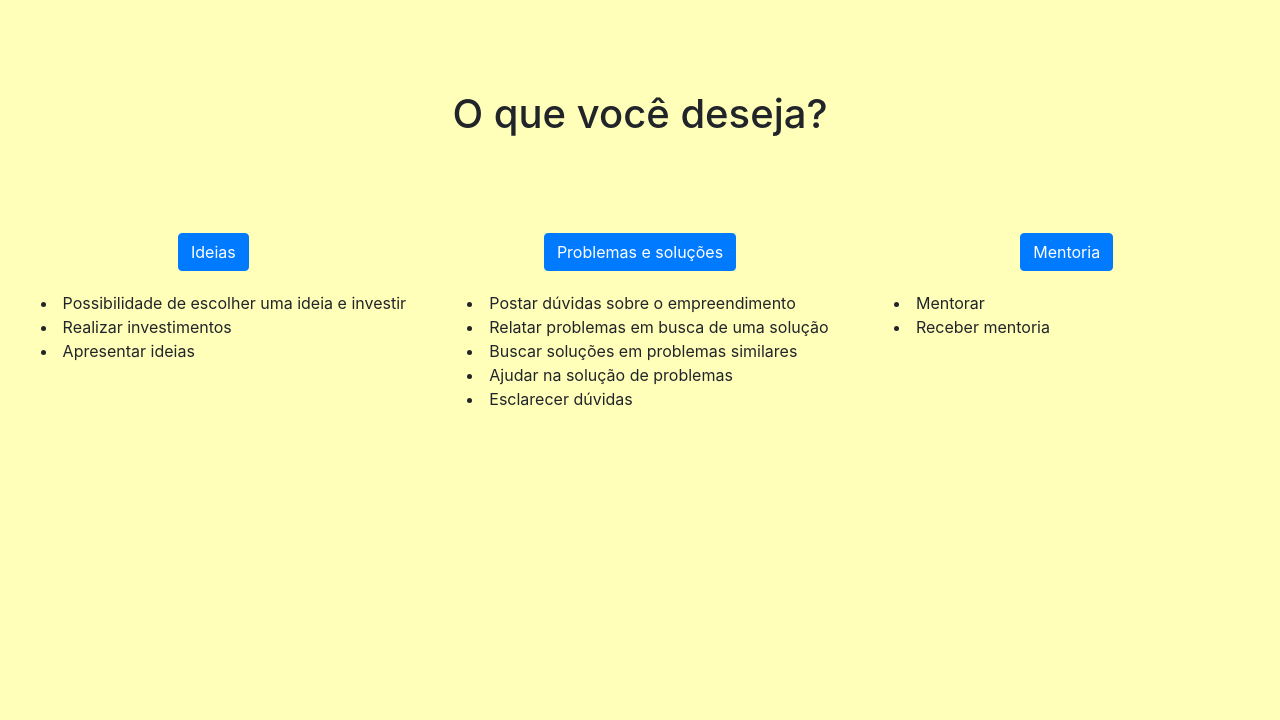
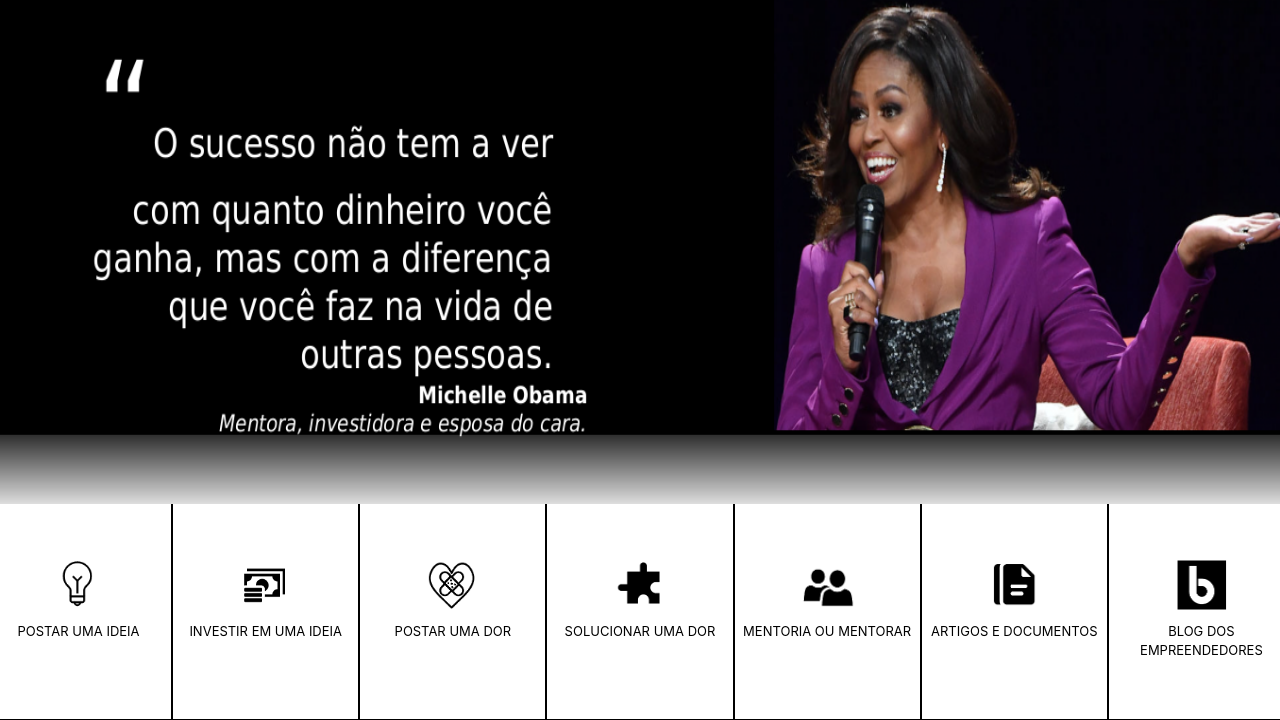
Before and after one commit to EmpreendedoresThinkTank/Empreeder-com-paixao, a Flask app: page / in a window 1280 px wide. Shown: the part 80-800 px from the top of the page. Run offline with Flask 2, Linux system fonts and the light colour scheme; some libraries are stand-ins or nearby versions.

Commit message:
Home page modified

```diff
--- a/app.py
+++ b/app.py
@@ -200,7 +200,16 @@ def single_idea_page(idea_id):
 
 @app.route('/')
 def home_page():
-    return render_template('home.html')
+
+    all_buttons_info = (('lamp_symbol.png', ('POSTAR UMA IDEIA',), url_for('create_idea_page')),
+                        ('money_symbol.png', ('INVESTIR EM UMA IDEIA',), url_for('ideas_page')),
+                        ('heart_symbol.png', ('POSTAR UMA DOR',), '.'),
+                        ('puzzle_symbol.png', ('SOLUCIONAR UMA DOR',), '.'),
+                        ('two_people_symbol.png', ('MENTORIA OU MENTORAR',), '.'),
+                        ('files_symbol.png', ('ARTIGOS E DOCUMENTOS',), '.'),
+                        ('blog_symbol.png', ('BLOG DOS', 'EMPREENDEDORES'), '.'))
+
+    return render_template('home.html', all_buttons_info=all_buttons_info)
 
 if __name__ == '__main__':
 
--- a/templates/home.html
+++ b/templates/home.html
@@ -5,14 +5,35 @@
 
 <style>
 
-    .main-button {
+    .bottom-col, .bottom-button {
 
-        margin-bottom: 20px;
+        margin-left: 0;
+        margin-right: 0;
+        margin-bottom: 0;
     }
 
-    .above-bottom-col {
+    .bottom-col {
 
-        margin-left: 2%;
+        padding-left: 0;
+        padding-right: 0;
+        padding-bottom: 0;
+    }
+
+    .bottom-button {
+
+        border: solid;
+        border-width: 1px;
+        border-color: black;
+        border-top: none;
+        background-color: white;
+        color: black;
+    }
+
+    .bottom-button:hover {
+
+        background-color: gray;
+        color: black;
+        text-decoration: none;
     }
 
 </style>
@@ -21,41 +42,28 @@
 
 {% block window_content %}
 
-    <div class="container-fluid" style="margin-top: 7%">
-        <div class="row justify-content-center align-items-center" style="margin-bottom: 7%;">
+    <div class="row" style="padding: 0 0 0 0; margin 0 0 0 0; height: 70%;">
         <div class="col-md column-centered">
-                <h1>O que você deseja?</h1>
+            <img src="{{url_for('static', filename='home_base_img.png')}}" style="height: 100%; width: 100%;" />
         </div>
     </div>
-        <div class="row justify-content-center align-items-center">
-            <div class="col-md column-centered">
-                <a type="button" class="btn btn-primary main-button" href="/ideas">Ideias</a>
+    <div class="row" style="height: 30%; overflow: hidden">
+        {% for button_info in all_buttons_info %}
+            <div class="col-md bottom-col">
+                <a type="button" class="d-flex bottom-button" href="{{button_info[2]}}" style="height: 100%;">
+                    <div class="container" style="height: 100%;">
+                        <div class="row justify-content-center align-items-end" style="height: 50%; margin-bottom: 10px;">
+                            <img src="{{url_for('static', filename=button_info[0])}}" style="height: 50%;" />
                         </div>
-            <div class="col-md column-centered">
-                <a type="button" class="btn btn-primary main-button" href=".">Problemas e soluções</a>
+                        {% for line in button_info[1] %}
+                            <div class="row justify-content-center align-items-start">
+                                <font size=2>{{line}}</font>
                             </div>
-            <div class="col-md column-centered">
-                <a type="button" class="btn btn-primary main-button" href=".">Mentoria</a>
+                        {% endfor %}
                     </div>
+                </a>
             </div>
-        <div class="row justify-content-center align-items-top">
-            <div class="col-md above-bottom-col">
-                <li>Possibilidade de escolher uma ideia e investir</li>
-                <li>Realizar investimentos</li>
-                <li>Apresentar ideias</li>
-            </div>
-            <div class="col-md above-bottom-col">
-                <li>Postar dúvidas sobre o empreendimento</li>
-                <li>Relatar problemas em busca de uma solução</li>
-                <li>Buscar soluções em problemas similares</li>
-                <li>Ajudar na solução de problemas</li>
-                <li>Esclarecer dúvidas</li>
-            </div>
-            <div class="col-md above-bottom-col">
-                <li>Mentorar</li>
-                <li>Receber mentoria</li>
-            </div>
-        </div>
+        {% endfor %}
     </div>
 
 {% endblock %}
```
Also changed, not shown: static/blog_symbol.png (added), static/files_symbol.png (added), static/heart_symbol.png (added), static/home_base_img.png (added), static/lamp_symbol.png (added), static/money_symbol.png (added), static/puzzle_symbol.png (added), static/two_people_symbol.png (added). Lines whose indentation alone changed are shown as unchanged.
